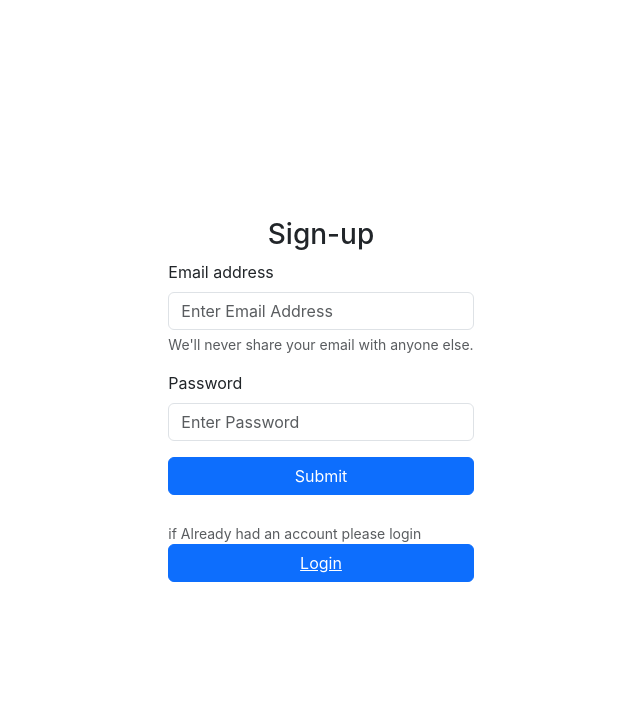
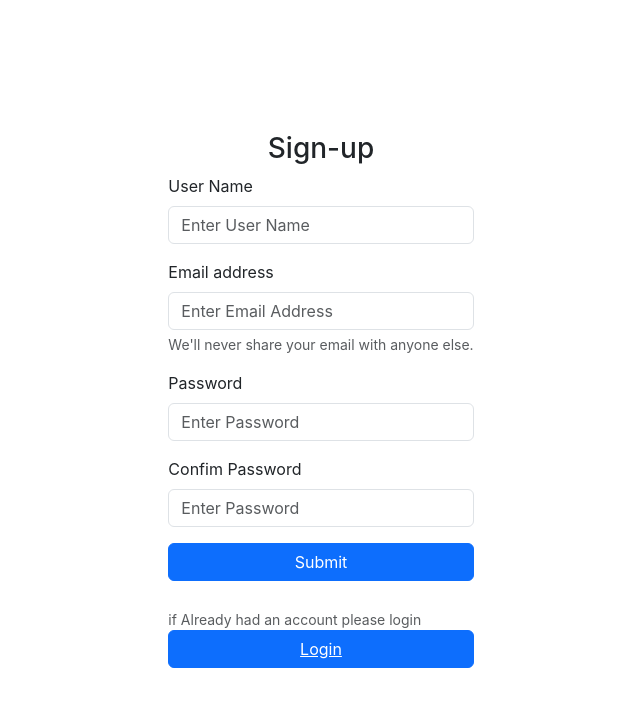
Before and after one commit to Ainulabsar/Book-lio, a React (Create React App) app: page /signup in a window 1280 px wide. Shown: the top 706 px of the page, without its empty margins (319-959 px from the left). Built offline with nearby package versions, Linux system fonts and the light colour scheme.

Commit message:
added new forms in signup

```diff
--- a/src/components/login/login.js
+++ b/src/components/login/login.js
@@ -14,7 +14,7 @@ function Login() {
     e.preventDefault();
     try {
       await axios
-        .post("http://localhost:5000/signup", {
+        .post("http://localhost:5000/", {
           email,
           password,
         })
--- a/src/components/signup/signup.js
+++ b/src/components/signup/signup.js
@@ -7,15 +7,19 @@ function Signup() {
   const history = useNavigate();
   const [email, setEmail] = useState();
   const [password, setPasswword] = useState();
+  const [conpasssowrd, setConpasswword] = useState();
+  const [name, setName] = useState();
 
   async function submit(e) {
+    console.log(password);
     console.log("signup successful");
     e.preventDefault();
     try {
       await axios
-        .post("http://localhost:5000/", {
+        .post("http://localhost:5000/signup", {
           email,
           password,
+          name,
         })
         .then((res) => {
           console.log(res.data);
@@ -28,6 +32,14 @@ function Signup() {
         .catch((e) => {
           alert("wrong details");
         });
+      if (password == conpasssowrd) {
+        console.log("password confirmed");
+        history("/home");
+      } else {
+        console.log("rewrite password");
+        alert("password not matched");
+        history("/signup");
+      }
     } catch (error) {
       console.log(error);
     }
@@ -38,6 +50,20 @@ function Signup() {
       <div>
         <h3 className="sh">Sign-up</h3>
         <form action="post">
+          <div className="mb-3">
+            <label for="exampleInputPassword1" className="form-label">
+              User Name
+            </label>
+            <input
+              type="text"
+              className="form-control"
+              onChange={(e) => {
+                setName(e.target.value);
+              }}
+              placeholder="Enter User Name"
+              id="exampleInputPassword1"
+            />
+          </div>
           <div className="mb-3">
             <label for="exampleInputEmail1" className="form-label">
               Email address
@@ -70,6 +96,20 @@ function Signup() {
               id="exampleInputPassword1"
             />
           </div>
+          <div className="mb-3">
+            <label for="exampleInputPassword1" className="form-label">
+              Confim Password
+            </label>
+            <input
+              type="password"
+              className="form-control"
+              onChange={(e) => {
+                setConpasswword(e.target.value);
+              }}
+              placeholder="Enter Password"
+              id="exampleInputPassword1"
+            />
+          </div>
           <div className="d-grid gap-2">
             <button type="submit" className="btn btn-primary" onClick={submit}>
               Submit
```
Also changed, not shown: 1 other file (tests, documents, lock files or other folders).
